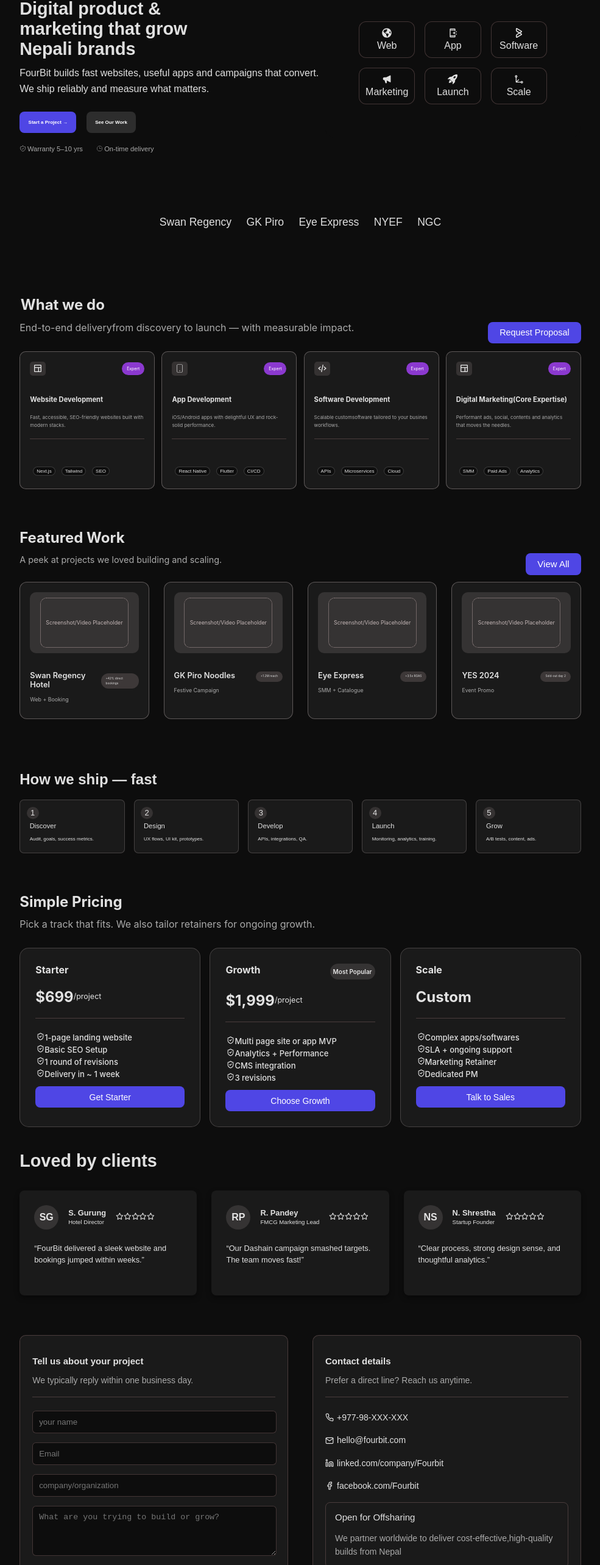
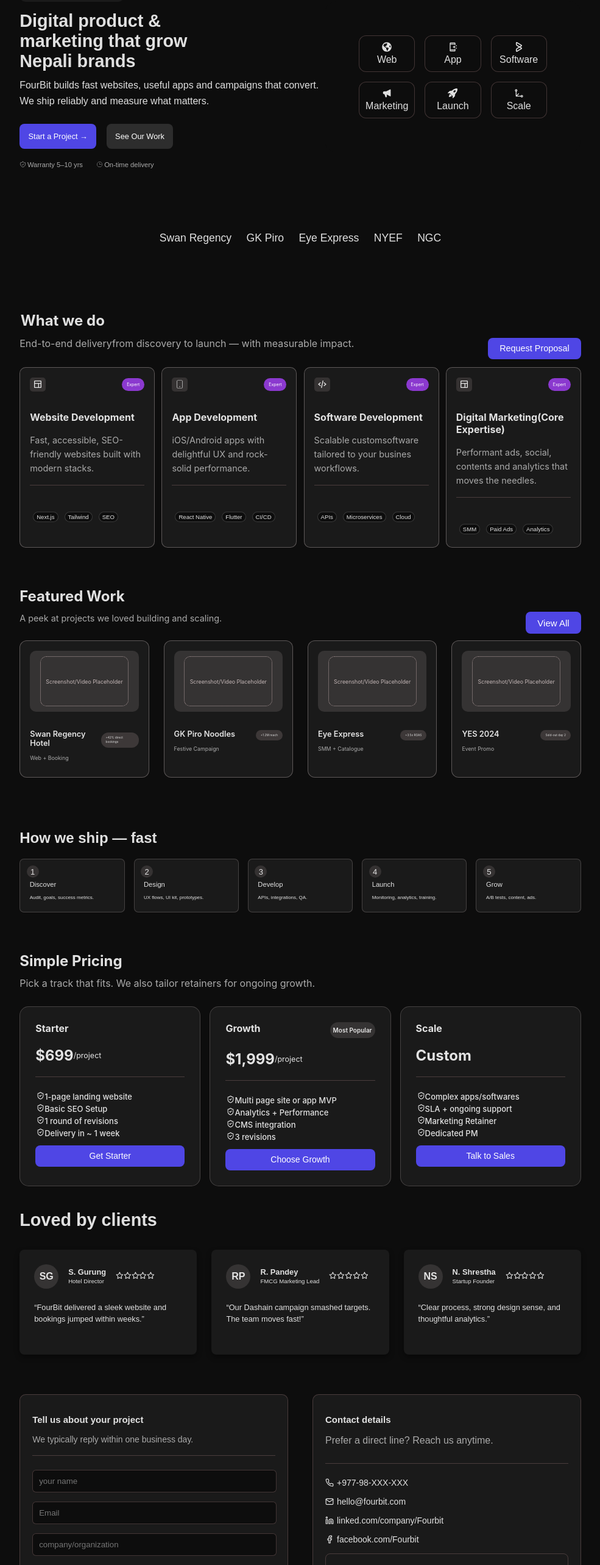
Before and after one commit to Narayan1030/FourBit-Website, a React (Vite) app: page / in a window 1280 px wide. Shown: the part 200-2766 px from the top of the page at 61% size, without its empty margins (147-1132 px from the left). Built offline with nearby package versions, Linux system fonts and the light colour scheme.

Commit message:
added the logo for dark mode

```diff
--- a/src/App.jsx
+++ b/src/App.jsx
@@ -37,7 +37,7 @@ const [light, setLight] = useState(false);
         <Price />
         <Review />
         <Contact />
-        <Footer />
+        <Footer light={light}/>
 
       </div>
 
--- a/src/components/Contact/Contact.css
+++ b/src/components/Contact/Contact.css
@@ -30,22 +30,25 @@ form {
 }
 
 .contact-form p,
-.contact-info p {
+.contact-info a {
   margin-bottom: 15px;
   font-size: 14px;
   padding: 0;
   color: var(--special-text);
 }
-.contact-info p {
+.contact-info .special {
+  color: var(--special-text);
+}
+.contact-info a{
   color: var(--text-color);
   display: flex;
   align-items: center;
   gap: 5px;
 }
-.contact-info .special {
-  color: var(--special-text);
+.contact-info a:hover{
+  color: #4f46e5;
+
 }
-
 /* Inputs */
 .contact-form input,
 .contact-form textarea {
--- a/src/components/Contact/Contact.jsx
+++ b/src/components/Contact/Contact.jsx
@@ -21,10 +21,10 @@ const Contact = () => {
                 <div className="contact-info">
                     <h2>Contact details</h2>
                     <p className='special'>Prefer a direct line? Reach us anytime.</p><hr />
-                    <p><FiPhone />+977-98-XXX-XXX</p>
-                    <p><FiMail />hello@fourbit.com</p>
-                    <p><FiLinkedin />linked.com/company/Fourbit</p>
-                    <p><FiFacebook />facebook.com/Fourbit</p>
+                    <a href="#"><FiPhone />+977-98-XXX-XXX</a>
+                    <a href="mailto:hello@fourbit.com"><FiMail />hello@fourbit.com</a>
+                    <a href="https://www.linkedin.com/company/thefourbit" target="blank"><FiLinkedin />linked.com/company/Fourbit</a>
+                    <a href="https://www.facebook.com/thefourbit" target="blank"><FiFacebook />facebook.com/Fourbit</a>
                     <div className='offshore-box'>
                         <h3>Open for Offsharing</h3>
                         <p className='special'> We partner worldwide to deliver cost-effective,high-quality builds from Nepal</p>
--- a/src/components/Footer/Footer.css
+++ b/src/components/Footer/Footer.css
@@ -112,6 +112,7 @@
   gap: 6px;
 }
 
+
 /* .footer-contact svg {
   font-size: 16px;
   /* color: #fff; }*/
--- a/src/components/Footer/Footer.jsx
+++ b/src/components/Footer/Footer.jsx
@@ -1,12 +1,11 @@
 import React from 'react'
 import { FiMail,FiPhone } from "react-icons/fi";
 import { PiCopyrightBold } from "react-icons/pi";
-
-import './../../assets/4bitlogo.png'
-import logo from "./../../assets/4bitlogo.png"
+import whitelogo from "./../../assets/4bitlogowhite.png";
+import blacklogo from "./../../assets/4bitlogoblack.png";
 import './Footer.css'
 
-const Footer = () => {
+const Footer = ({light}) => {
     return (
 
 
@@ -14,7 +13,7 @@ const Footer = () => {
                     <div className="footer-describe">
                         <div className="logo">
                             <img
-                             src={logo}
+                             src={light?`${blacklogo}`:`${whitelogo}`}
                              alt="FourBit Logo"
                             className="footer-img" />
                         </div>
--- a/src/components/Hero/Hero.css
+++ b/src/components/Hero/Hero.css
@@ -53,11 +53,11 @@ p {
 }
 .btn {
   padding: 0.8rem 0.9rem;
-  font-size: 0.5rem;
+  font-size: 0.8rem;
   border-radius: 8px;
   border: none;
   cursor: pointer;
-  font-weight: 600;
+  font-weight: 500;
 }
 
 .btn.primary {
@@ -107,7 +107,7 @@ p {
   border: 0.39rem solid transparent;
   background-clip: padding-box, border-box;
   background-origin: border-box;
-  background-image: linear-gradient(var(--bg-color)),linear-gradient(135deg, #9b06ff, #ff0051);
+  background-image: linear-gradient(var(--bg-color)),linear-gradient(135deg, #9b06ff, #ff0000);
   transition: background-color 0.5s ease, color 0.5s ease,
     border-color 0.5s ease;
 
--- a/src/components/Navbar/NAvbar.css
+++ b/src/components/Navbar/NAvbar.css
@@ -5,6 +5,7 @@
   background: var(--bg-color);
   max-width: 1024px;
   width: 100%;
+  margin-bottom: 20px;
   color: var(--text-color);
   font-family: Arial, sans-serif;
   position: sticky;
@@ -129,7 +130,8 @@ input:checked + .slider:before {
     max-width: 95%;
     width: 100%;
     justify-content: space-between;
-    /* margin: 0; */
+    /* margin-bottom: 0px; */
+    margin: 0;
     padding: 0;
     /* flex-grow:  1; */
     /* align-items: center; */
@@ -174,7 +176,7 @@ input:checked + .slider:before {
     max-width: 95%;
     width: 100%;
     justify-content: space-between;
-    margin-bottom: 2rem;
+    /* margin-bottom: 2rem; */
     padding: 0;
 
   }
--- a/src/components/Navbar/Navbar.jsx
+++ b/src/components/Navbar/Navbar.jsx
@@ -1,6 +1,8 @@
 import "./Navbar.css";
 import { useState, useEffect, useRef } from "react";
-import logo from "./../../assets/4bitlogo.png";
+import whitelogo from "./../../assets/4bitlogowhite.png";
+import blacklogo from "./../../assets/4bitlogoblack.png";
+
 import { GiHamburgerMenu } from "react-icons/gi";
 
 // const Navbar = ({light, setLight}) => {
@@ -34,7 +36,7 @@ export default function Navbar({ light, setLight }) {
     <>
       <div className="navbar">
         <div className="logo">
-          <img src={logo} alt="company logo" className="fourbitlogo" />
+          <img src={light?`${blacklogo}`:`${whitelogo}`} alt="company logo" className="fourbitlogo" />
         </div>
         <div className="services" ref={menuRef}>
 
--- a/src/components/Services/Services.css
+++ b/src/components/Services/Services.css
@@ -104,19 +104,20 @@
   padding-bottom: 0;
 }
 .service-detail-title {
-  font-size: 0.7rem;
+  font-size: 1rem;
   margin: 1rem 0;
   /* padding: 0; */
 }
 .service-detail-para {
-  font-size: 0.5rem;
+  font-size: 0.9rem;
   margin-bottom: 1rem;
   padding: 0;
   color: var(--special-text);
 }
+
 .service-tools > button {
   margin: 5px;
-  font-size: 0.5rem;
+  font-size: 0.6rem;
   font-weight: 400;
   padding: 2px 5px;
   background-color: var(--bg-color);
--- a/src/index.css
+++ b/src/index.css
@@ -110,7 +110,7 @@ button:hover {
     padding: 0 5%;
     justify-content: center;
     align-items: center;
-    border: 3px solid yellow;
+    /* border: 3px solid yellow; */
 
     /* margin-left: 1rem; */
   }
@@ -140,8 +140,7 @@ button:hover {
     max-width: 95%;
     width: 100%;
     padding: 1rem;
-    border: 1px solid blue;
-
+    /* border: 1px solid blue; */
   }
   body{
     display: flex;
```
Also changed, not shown: src/assets/4bitlogoblack.png (renamed from src/assets/4bitlogo.png), src/assets/4bitlogowhite.png (added).
